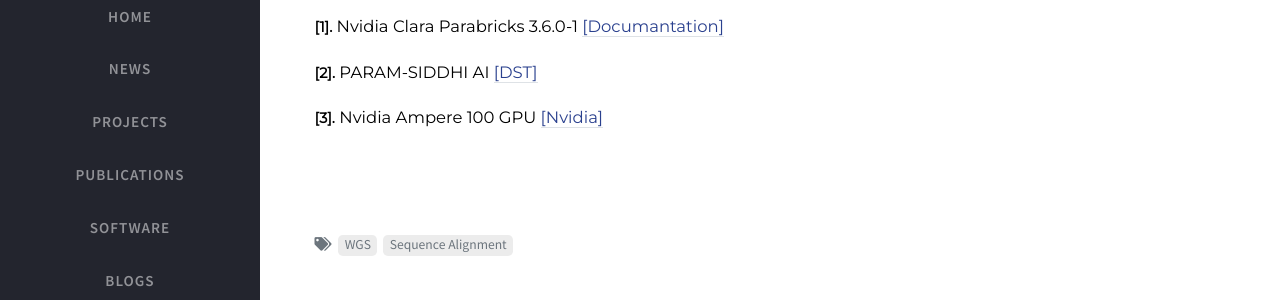
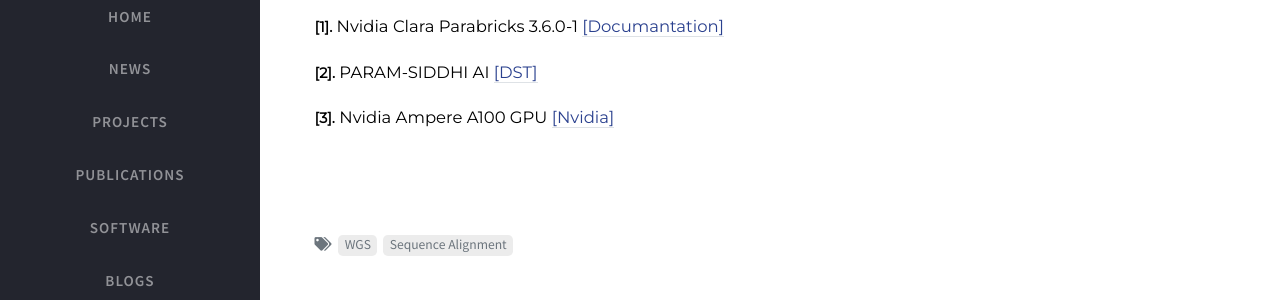
Before and after one commit to at-cg/at-cg.github.io, a Jekyll site: the page built from _posts/2021-10-14-ParaBricks-WGS.md, in a window 1280 px wide and 900 px high, scrolled down 3016 px. Shown: the part 259-559 px from the top of the window. Built offline with Jekyll 4.4.1, drawn with Linux system fonts in a browser that asks for light colours; nearby versions of some CDN libraries; comment, search, counter and statistics services are not loaded.

Commit message:
chnged References

```diff
--- a/_posts/2021-10-14-ParaBricks-WGS.md
+++ b/_posts/2021-10-14-ParaBricks-WGS.md
@@ -107,5 +107,5 @@ Storage: 8 PB (lustre fs)
 <b id="my_anchor">[2].</b> PARAM-SIDDHI AI
 [[DST]](https://dst.gov.in/indias-ai-supercomputer-param-siddhi-63rd-among-top-500-most-powerful-non-distributed-computer)
 
-<b id="my_anchor">[3].</b> Nvidia Ampere 100 GPU
+<b id="my_anchor">[3].</b> Nvidia Ampere A100 GPU
 [[Nvidia]](https://www.nvidia.com/en-in/data-center/a100/)
```
